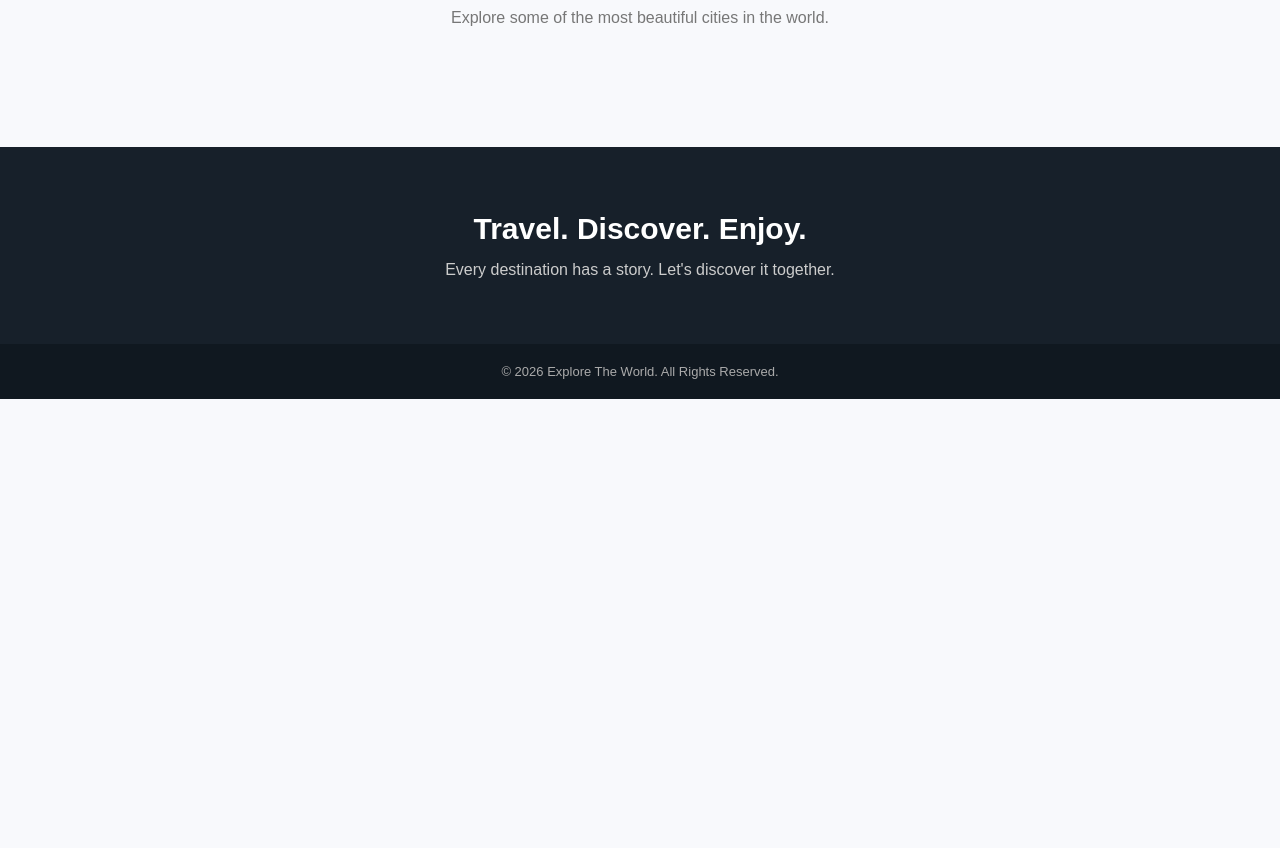
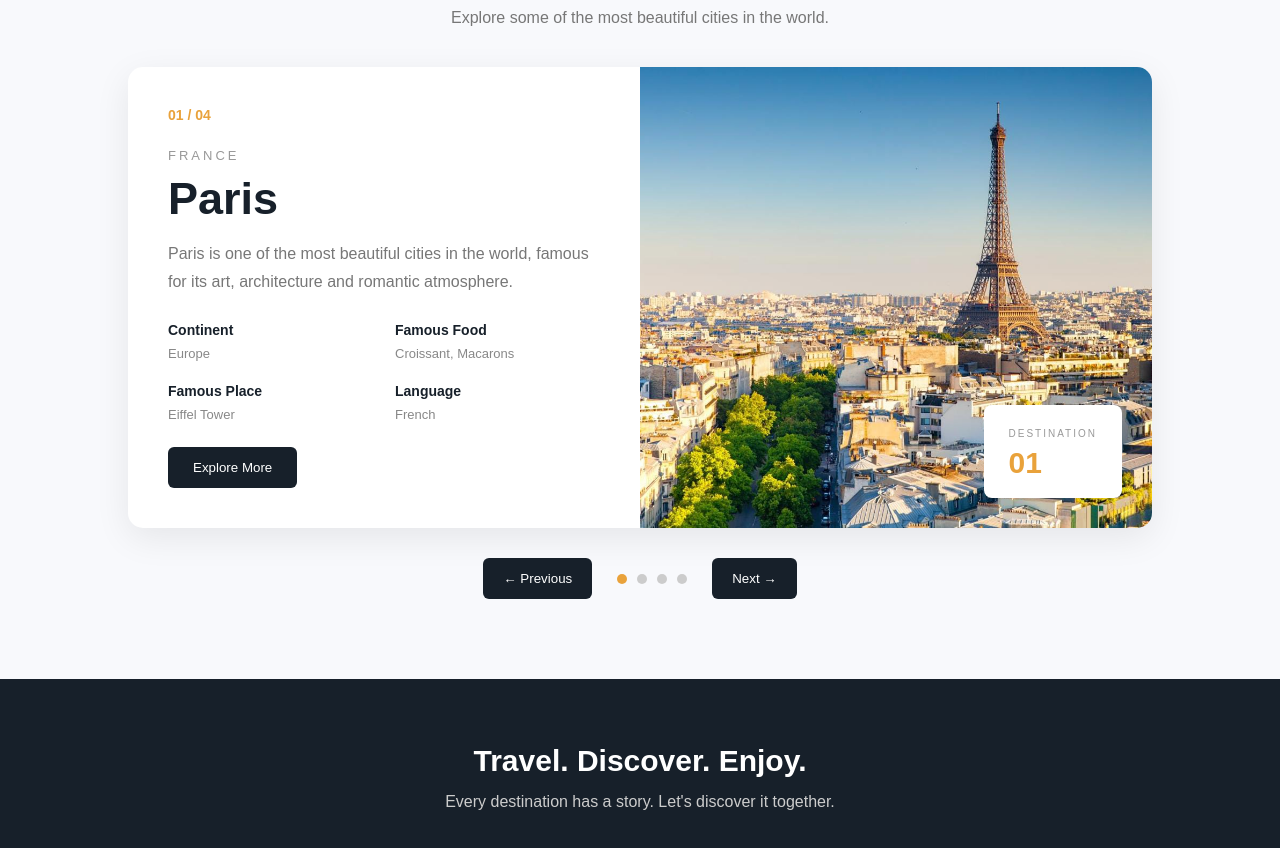
Before and after one commit to Reham-Abdelaleem/task_3_final_project-NGI, a plain HTML site: page index.html in a window 1280 px wide. Shown: the part 672-1520 px from the top of the page. Before the commit the page ends 1071 px from the top, so only its background shows below. Drawn offline with Linux system fonts and the light colour scheme.

Commit message:
feat(home): Add popular destinations card with interactive image slider

```diff
--- a/css/style.css
+++ b/css/style.css
@@ -118,6 +118,183 @@ font-size: 35px;
 .destinations .sec-heading > p:last-child {
   color: #777;
 }
+
+/* Destinations Section */
+.places-section {
+  padding: 80px 10%;
+}
+
+.section-header {
+  text-align: center;
+  margin-bottom: 40px;
+}
+
+.section-header h2 {
+  font-size: 35px;
+  margin-bottom: 12px;
+}
+
+.section-header > p:last-child {
+  color: #777;
+}
+
+/* Destination Card */
+.place-card {
+  display: flex;
+  background-color: white;
+  border-radius: 15px;
+  overflow: hidden;
+  box-shadow: 0 10px 35px rgba(0, 0, 0, 0.08);
+  min-height: 430px;
+}
+
+/* Information */
+.place-content {
+  width: 50%;
+  padding: 40px;
+}
+
+.place-count {
+  color: #e9a23b;
+  font-size: 14px;
+  font-weight: bold;
+  margin-bottom: 25px;
+}
+
+.place-country {
+  color: #999;
+  font-size: 13px;
+  letter-spacing: 3px;
+}
+
+.place-content h2 {
+  font-size: 45px;
+  margin: 10px 0 15px;
+}
+
+.place-description {
+  color: #777;
+  line-height: 1.8;
+  margin-bottom: 25px;
+}
+
+.place-details {
+  display: grid;
+  grid-template-columns: 1fr 1fr;
+  gap: 22px;
+  margin-bottom: 25px;
+}
+
+.detail-box h4 {
+  font-size: 14px;
+  margin-bottom: 8px;
+}
+
+.detail-box p {
+  font-size: 13px;
+  color: #888;
+}
+
+/* Discover Button */
+.discover-btn {
+  background-color: #17202a;
+  color: white;
+  border: none;
+  padding: 13px 25px;
+  border-radius: 6px;
+  cursor: pointer;
+  transition: 0.3s;
+}
+
+.discover-btn:hover {
+  background-color: #e9a23b;
+}
+
+/* Destination Image */
+.place-visual {
+  width: 50%;
+  position: relative;
+  min-height: 430px;
+}
+
+.place-visual img {
+  width: 100%;
+  height: 100%;
+  object-fit: cover;
+  position: absolute;
+  inset: 0;
+  transition: opacity 0.3s;
+}
+
+.photo-label {
+  position: absolute;
+  bottom: 30px;
+  right: 30px;
+  background-color: white;
+  padding: 18px 25px;
+  border-radius: 8px;
+}
+
+.photo-label span {
+  color: #999;
+  font-size: 10px;
+  letter-spacing: 2px;
+}
+
+.photo-label h3 {
+  font-size: 30px;
+  color: #e9a23b;
+  margin-top: 5px;
+}
+
+/* Slider Navigation */
+.places-navigation {
+  display: flex;
+  justify-content: center;
+  align-items: center;
+  gap: 25px;
+  margin-top: 30px;
+}
+
+.slide-btn {
+  background-color: #17202a;
+  color: white;
+  border: none;
+  padding: 13px 20px;
+  border-radius: 6px;
+  cursor: pointer;
+  transition: 0.3s;
+}
+
+.slide-btn:hover {
+  background-color: #e9a23b;
+}
+
+.slide-indicators {
+  display: flex;
+  gap: 10px;
+}
+
+.indicator {
+  width: 10px;
+  height: 10px;
+  background-color: #ccc;
+  border-radius: 50%;
+  cursor: pointer;
+}
+
+.indicator.active {
+  background-color: #e9a23b;
+}
+
+/* Destination Card */
+.destinations .dest-card {
+  background-color: #fff;
+  border-radius: 6px;
+  overflow: hidden;
+  box-shadow: 0 0 10px rgba(0, 0, 0, 0.1);
+  transition: all 0.3s ease;
+}
 /* About section */
 .about {
   text-align: center;
--- a/index.html
+++ b/index.html
@@ -15,7 +15,7 @@
       </div>
 
       <!-- Navigation -->
-      <nav aria-label="Main Navigation">
+      <nav>
         <ul class="links">
           <li><a href="#home">Home</a></li>
           <li><a href="#destinations">Destinations</a></li>
@@ -31,22 +31,83 @@
       <!-- Hero Section -->
       <section class="hero" id="home">
         <div class="content">
-            <p class="title">Discover the world</p>
-            <h1>Explore The<span>Beautiful World</span></h1>
-            <p class="description">Discover amazing places, explore different cultures and experience unforgettable journeys.</p>
-            <a class="btn" href="#destinations">Start Exploring</a>
+          <p class="title">Discover the world</p>
+          <h1>Explore The<span>Beautiful World</span></h1>
+          <p class="description">
+            Discover amazing places, explore different cultures and experience
+            unforgettable journeys.
+          </p>
+          <a class="btn" href="#destinations">Start Exploring</a>
         </div>
-
       </section>
 
       <!-- Destinations Section -->
-      <section class="destinations" id="destinations">
-        <div class="sec-heading">
-            <p class="title">Your next adventure</p>
-            <h2>Popular Destinations</h2>
-            <p>Explore some of the most beautiful cities in the world.</p>
+      <section class="places-section" id="destinations">
+        <div class="section-header">
+          <p class="title">YOUR NEXT ADVENTURE</p>
+          <h2>Popular Destinations</h2>
+          <p>Explore some of the most beautiful cities in the world.</p>
         </div>
 
+        <!-- Destination Card -->
+        <div class="place-card">
+          <!-- Destination Information -->
+          <div class="place-content">
+            <p class="place-count" id="placeCount">01 / 04</p>
+
+            <p class="place-country" id="placeCountry">FRANCE</p>
+
+            <h2 id="placeName">Paris</h2>
+
+            <p class="place-description" id="placeDescription">
+              Paris is one of the most beautiful cities in the world, famous for
+              its art, architecture and romantic atmosphere.
+            </p>
+
+            <div class="place-details">
+              <div class="detail-box">
+                <h4>Continent</h4>
+                <p id="placeContinent">Europe</p>
+              </div>
+
+              <div class="detail-box">
+                <h4>Famous Food</h4>
+                <p id="placeFood">Croissant, Macarons</p>
+              </div>
+
+              <div class="detail-box">
+                <h4>Famous Place</h4>
+                <p id="placeLandmark">Eiffel Tower</p>
+              </div>
+
+              <div class="detail-box">
+                <h4>Language</h4>
+                <p id="placeLanguage">French</p>
+              </div>
+            </div>
+
+            <button class="discover-btn" id="discoverBtn">Explore More</button>
+          </div>
+
+          <!-- Destination Image -->
+          <div class="place-visual">
+            <img id="placePhoto" src="images/paris.jpg" alt="Paris" />
+
+            <div class="photo-label">
+              <span>DESTINATION</span>
+              <h3 id="photoCount">01</h3>
+            </div>
+          </div>
+        </div>
+
+        <!-- Slider Navigation -->
+        <div class="places-navigation">
+          <button class="slide-btn" id="backBtn">← Previous</button>
+
+          <div class="slide-indicators" id="indicators"></div>
+
+          <button class="slide-btn" id="forwardBtn">Next →</button>
+        </div>
       </section>
 
       <!-- About Us Section -->
@@ -59,5 +120,6 @@
     <footer>
       <p>© 2026 Explore The World. All Rights Reserved.</p>
     </footer>
+    <script src="js/script.js"></script>
   </body>
 </html>
--- a/js/script.js
+++ b/js/script.js
@@ -0,0 +1,164 @@
+const destinations = [
+  {
+    number: "01",
+    country: "FRANCE",
+    name: "Paris",
+    description:
+      "Paris is one of the most beautiful cities in the world, famous for its art, architecture and romantic atmosphere.",
+    continent: "Europe",
+    food: "Croissant, Macarons",
+    place: "Eiffel Tower",
+    language: "French",
+    image: "images/paris.jpg",
+  },
+  {
+    number: "02",
+    country: "JAPAN",
+    name: "Tokyo",
+    description:
+      "Tokyo is a modern city that combines advanced technology with traditional Japanese culture.",
+    continent: "Asia",
+    food: "Sushi, Ramen",
+    place: "Tokyo Tower",
+    language: "Japanese",
+    image: "images/tokyo.jpg",
+  },
+  {
+    number: "03",
+    country: "ITALY",
+    name: "Rome",
+    description:
+      "Rome is famous for its ancient history, beautiful architecture and delicious Italian food.",
+    continent: "Europe",
+    food: "Pizza, Pasta",
+    place: "Colosseum",
+    language: "Italian",
+    image: "images/roma.jpg",
+  },
+  {
+    number: "04",
+    country: "EGYPT",
+    name: "Cairo",
+    description:
+      "Cairo is a historic city known for its ancient Egyptian civilization and famous landmarks.",
+    continent: "Africa",
+    food: "Koshari, Foul",
+    place: "Pyramids",
+    language: "Arabic",
+    image: "images/cairo.jpg",
+  },
+];
+
+let currentIndex = 0;
+
+// HTML Elements
+const cityNumber = document.getElementById("placeCount");
+const country = document.getElementById("placeCountry");
+const cityName = document.getElementById("placeName");
+const description = document.getElementById("placeDescription");
+const continent = document.getElementById("placeContinent");
+const food = document.getElementById("placeFood");
+const place = document.getElementById("placeLandmark");
+const language = document.getElementById("placeLanguage");
+const cityImage = document.getElementById("placePhoto");
+const imageNumber = document.getElementById("photoCount");
+const dotsContainer = document.getElementById("indicators");
+
+// Display Destination
+function showDestination(index) {
+  const city = destinations[index];
+
+  cityName.textContent = city.name;
+  country.textContent = city.country;
+  continent.textContent = city.continent;
+  food.textContent = city.food;
+  place.textContent = city.place;
+  language.textContent = city.language;
+  description.textContent = city.description;
+
+  cityNumber.textContent = `${city.number} / 04`;
+  imageNumber.textContent = city.number;
+
+  cityImage.src = city.image;
+  cityImage.alt = city.name;
+
+  updateDots();
+}
+
+// Next Destination
+function nextDestination() {
+  currentIndex++;
+
+  if (currentIndex >= destinations.length) {
+    currentIndex = 0;
+  }
+
+  showDestination(currentIndex);
+}
+
+// Previous Destination
+function previousDestination() {
+  currentIndex--;
+
+  if (currentIndex < 0) {
+    currentIndex = destinations.length - 1;
+  }
+
+  showDestination(currentIndex);
+}
+
+// Create Navigation Dots
+function createDots() {
+  destinations.forEach((city, index) => {
+    const dot = document.createElement("span");
+
+    dot.classList.add("indicator");
+
+    dot.addEventListener("click", function () {
+      currentIndex = index;
+      showDestination(currentIndex);
+    });
+
+    dotsContainer.appendChild(dot);
+  });
+}
+
+// Update Active Dot
+function updateDots() {
+  const dots = document.querySelectorAll(".indicator");
+
+  dots.forEach((dot, index) => {
+    dot.classList.remove("active");
+
+    if (index === currentIndex) {
+      dot.classList.add("active");
+    }
+  });
+}
+
+// Button Events
+document
+  .getElementById("forwardBtn")
+  .addEventListener("click", nextDestination);
+
+document
+  .getElementById("backBtn")
+  .addEventListener("click", previousDestination);
+
+// Explore More Button
+document.getElementById("discoverBtn").addEventListener("click", function () {
+  const city = destinations[currentIndex];
+
+  alert(
+    "Discover " +
+      city.name +
+      " in " +
+      city.country +
+      "!\nFamous Place: " +
+      city.place,
+  );
+});
+
+// Initialize Slider
+createDots();
+showDestination(currentIndex);
```
Lines whose indentation alone changed are shown as unchanged.
